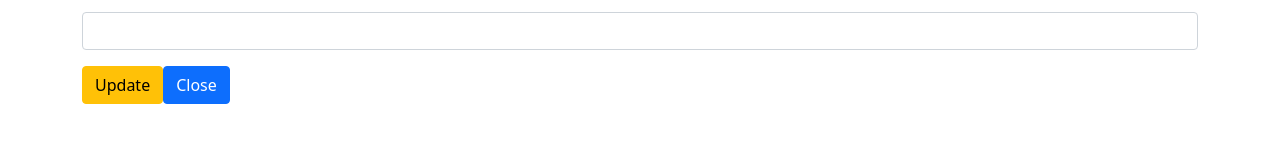
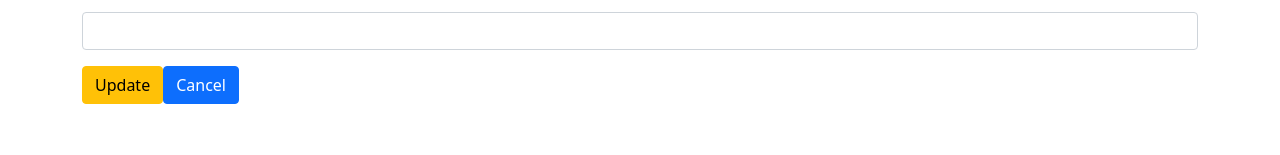
Before and after one commit to am1macdonald/cv-app, a React (Create React App) app: page / in a window 1280 px wide. Both pictures are taken after a click on the button "Edit". Shown: the part 431-586 px from the top of the page. Built offline with nearby package versions, Linux system fonts and the light colour scheme.

Commit message:
- change infoForm close button to cancel

```diff
--- a/src/components/InfoForm.js
+++ b/src/components/InfoForm.js
@@ -119,7 +119,7 @@ class InfoForm extends Component {
           className="btn btn-primary"
           onClick={this.props.toggleUpdater}
         >
-          Close
+          Cancel
         </button>
       </form>
     );
```
